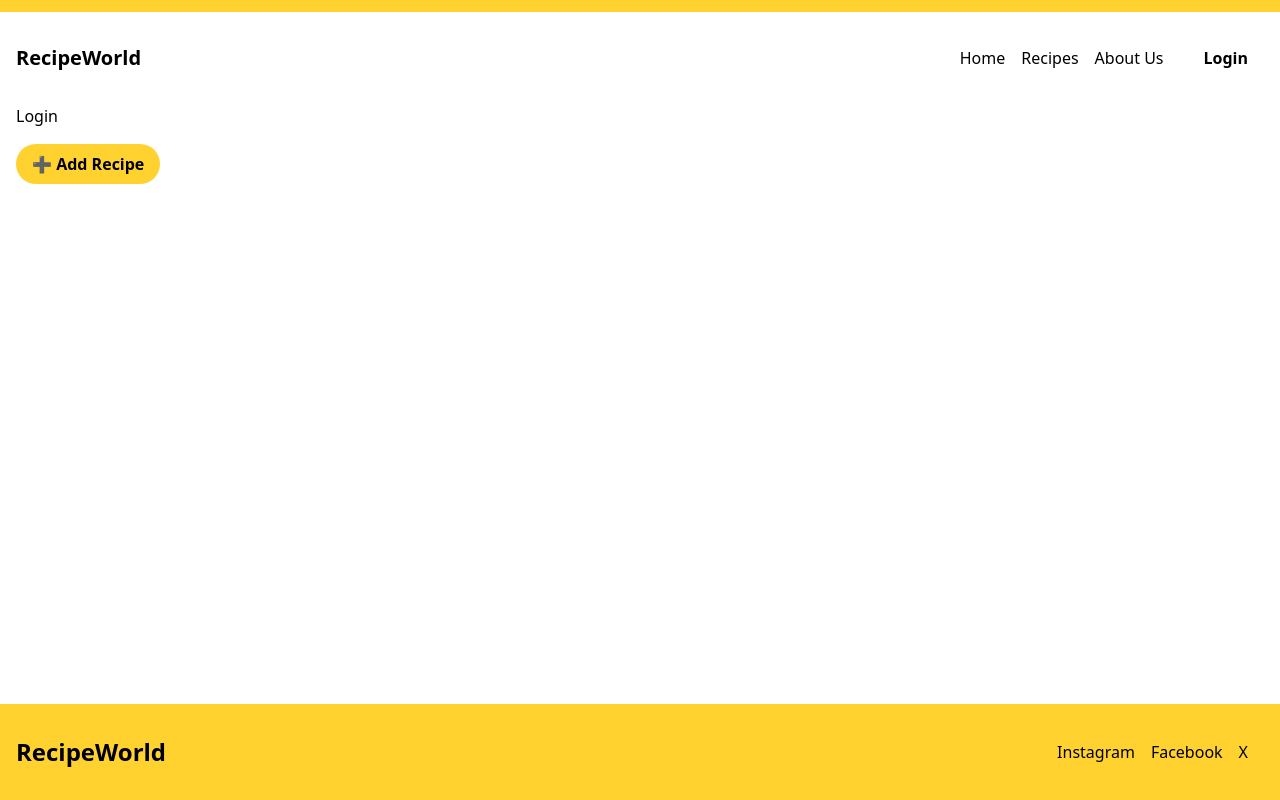
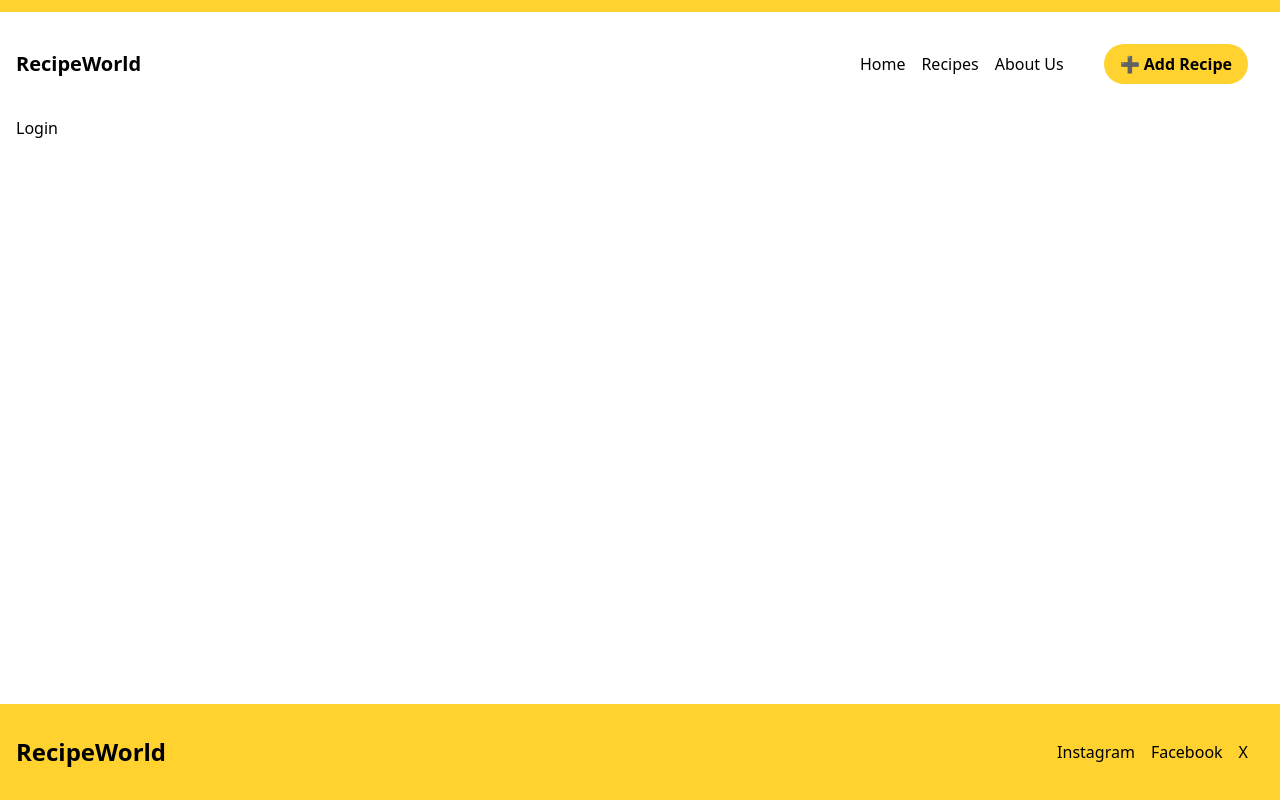
Before and after one commit to jutuli/recipeworld, a React (Vite) app: page /login in a window 1280 px wide. Built offline with nearby package versions, Linux system fonts and the light colour scheme; no server answers.

Commit message:
Add AddRecipe component to Nav and remove it from Login

```diff
--- a/src/components/Nav.tsx
+++ b/src/components/Nav.tsx
@@ -1,4 +1,5 @@
 import { NavLink, useNavigate } from "react-router-dom";
+import AddRecipe from "./AddRecipe";
 
 const Nav = () => {
   const navigate = useNavigate();
@@ -32,12 +33,13 @@ const Nav = () => {
             About Us
           </NavLink>
         </ul>
-        <NavLink
+        {/* <NavLink
           to={"/login"}
           className={({ isActive }) => (isActive ? "font-bold" : "")}
         >
           Login
-        </NavLink>
+        </NavLink> */}
+        <AddRecipe />
       </div>
     </div>
   );
--- a/src/pages/Login.tsx
+++ b/src/pages/Login.tsx
@@ -1,10 +1,7 @@
-import AddRecipe from "../components/AddRecipe";
-
 const Login = () => {
   return (
     <div className="flex flex-col gap-4 px-4">
       <h1>Login</h1>
-      <AddRecipe />
     </div>
   );
 };
```
